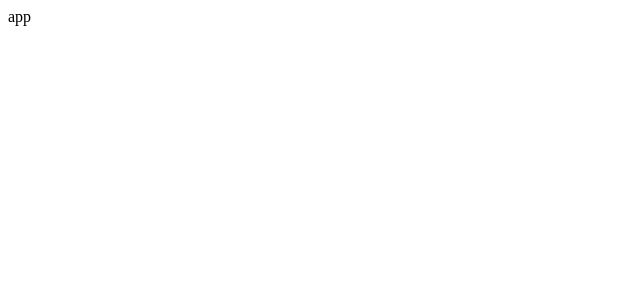
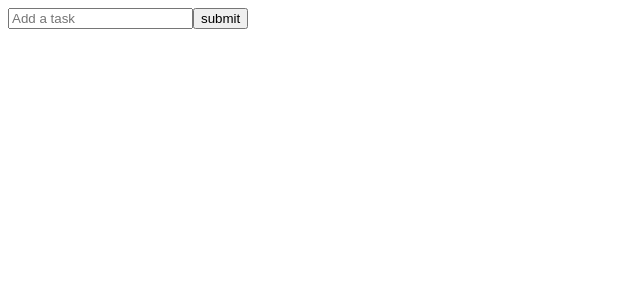
Before and after one commit to gardenruler/todo, a React (Create React App) app in the folder frontend/: page / in a window 1280 px wide. Shown: the top 300 px of the page, without its empty margins (0-640 px from the left). Built offline with nearby package versions, Linux system fonts and the light colour scheme.

Commit message:
todo input button

```diff
--- a/frontend/src/App.tsx
+++ b/frontend/src/App.tsx
@@ -1,7 +1,12 @@
 import React from 'react';
+import TodoInput from './todo/TodoInput';
 
 function App(): JSX.Element {
-  return <div className="App">app</div>;
+  return (
+    <div className="App">
+      <TodoInput />
+    </div>
+  );
 }
 
 export default App;
--- /dev/null
+++ b/frontend/src/todo/TodoInput.tsx
@@ -0,0 +1,20 @@
+import React, { useState } from 'react';
+
+const TodoInput = (): JSX.Element => {
+  const [todo, setTodo] = useState('');
+  const onChangeHandler = (e: React.ChangeEvent<HTMLInputElement>) => {
+    setTodo(e.target.value);
+  };
+  return (
+    <>
+      <input
+        type="text"
+        placeholder="Add a task"
+        onChange={onChangeHandler}
+        value={todo}
+      />
+      <button type="button">submit</button>
+    </>
+  );
+};
+export default TodoInput;
```
Also changed, not shown: 2 other files (tests, documents, lock files or other folders).
